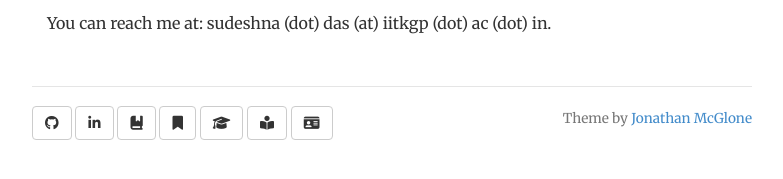
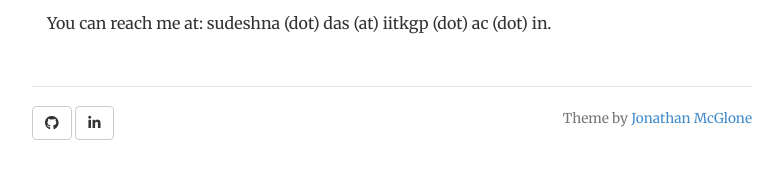
Before and after one commit to das-sudeshna/das-sudeshna.github.io, a Jekyll site: the page built from index.html, in a window 1280 px wide. Shown: the part 239-418 px from the top of the page, without its empty margins (248-1031 px from the left). Built offline with Jekyll 4.4.1, drawn with Linux system fonts in a browser that asks for light colours; nearby versions of some CDN libraries.

Commit message:
Update footer.html

```diff
--- a/_includes/footer.html
+++ b/_includes/footer.html
@@ -1,28 +1,12 @@
 <div class="footer">
 	<div class="row">
 		<div class="col-sm-12">
-			<a class="btn btn-default" href="https://github.com/das-sudeshna" aria-label="GitHub">
+			<a class="btn btn-default" href="https://github.com/das-sudeshna" aria-label="GitHub" title="GitHub">
 			<i class="fab fa-github"></i>
 			</a>
-			<a class="btn btn-default" href="https://www.linkedin.com/in/sudeshna-das-sd/" aria-label="LinkedIn">
+			<a class="btn btn-default" href="https://www.linkedin.com/in/sudeshna-das-sd/" aria-label="LinkedIn" title="LinkedIn">
 			<i class="fab fa-linkedin-in"></i>
 			</a>
-			<a class="btn btn-default" href="https://dblp.org/pid/50/7065-2" aria-label="DBLP">
-			<i class="fa-solid fa-book-bookmark"></i>
-			</a>
-			<a class="btn btn-default" href="https://dl.acm.org/profile/99659281138" aria-label="ACM Digital Library">
-			<i class="fa-solid fa-bookmark"></i>
-			</a>
-			<a class="btn btn-default" href="https://scholar.google.com/citations?hl=en&user=xG3ZpUoAAAAJ" aria-label="Google Scholar">
-			<i class="fa fa-graduation-cap"></i>
-			</a>
-			<a class="btn btn-default" href="https://www.semanticscholar.org/author/2035728294" aria-label="Semantic Scholar">
-			<i class="fa-solid fa-book-open-reader"></i>
-			</a>
-			<a class="btn btn-default" href="https://orcid.org/0000-0002-2112-6986" aria-label="ORCiD">
-			<i class="fa fa-id-card"></i>
-			</a>
-
 			<p class="pull-right">
 			<small>Theme by <a href="http://jmcglone.com/">Jonathan McGlone</a></small>
 			</p>
```
